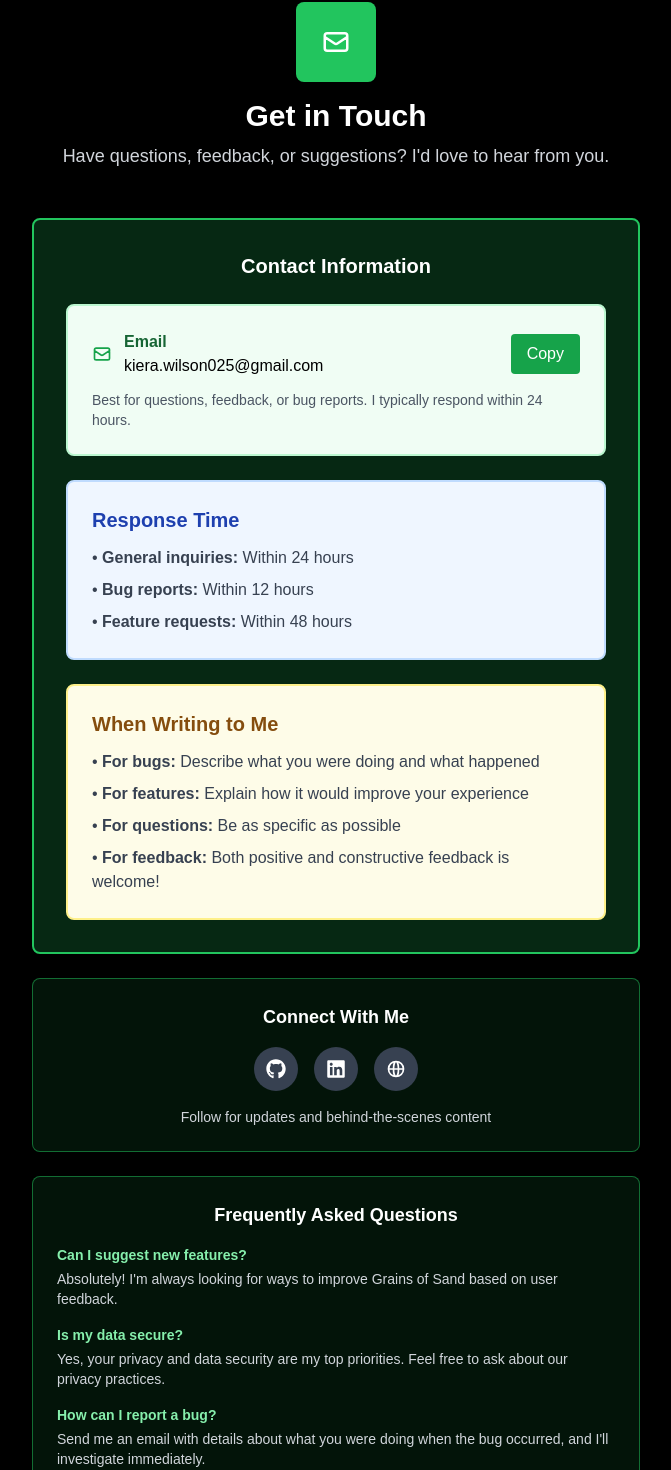
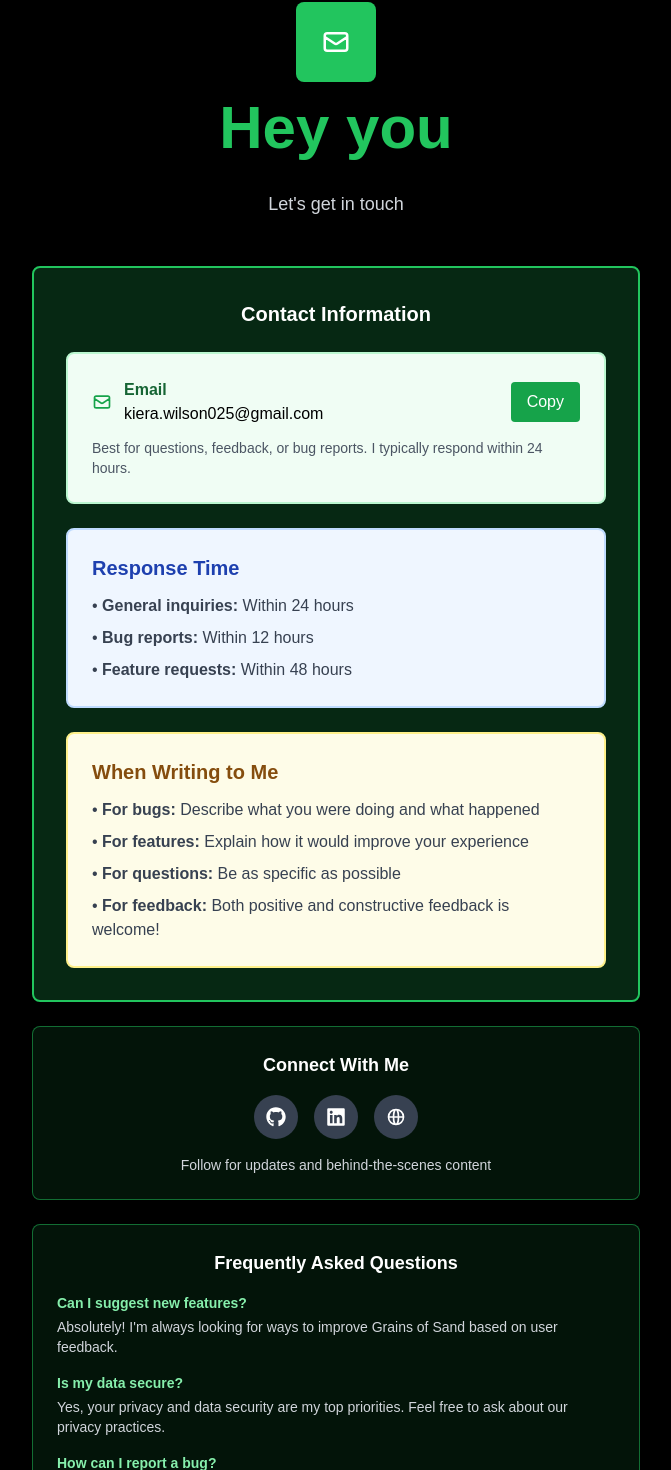
Before and after one commit to kierawilson25/habit-tracker, a Next.js app in the folder Front-end/: page /contact in a window 1280 px wide. Shown: the part 175-1645 px from the top of the page, without its empty margins (304-975 px from the left). Built offline with nearby package versions, Linux system fonts and the light colour scheme; no server answers.

Commit message:
refactor(contact/page.tsx): update contact page (#416)

```diff
--- a/Front-end/src/app/contact/page.tsx
+++ b/Front-end/src/app/contact/page.tsx
@@ -2,7 +2,7 @@
 import { useState, useEffect } from "react";
 import { HiOutlineMail, HiOutlineGlobeAlt } from "react-icons/hi";
 import { FaGithub, FaTwitter, FaLinkedin } from "react-icons/fa";
-import { Button }  from "@/components";
+import { Button, H1 }  from "@/components";
 
 export default function Contact() {
   const [mounted, setMounted] = useState(false);
@@ -40,9 +40,9 @@ export default function Contact() {
             <div className="w-20 h-20 bg-green-500 rounded-lg flex items-center justify-center mx-auto mb-4">
               <HiOutlineMail className="text-white text-3xl" />
             </div>
-            <h1 className="text-3xl font-bold text-white mb-2">Get in Touch</h1>
+            <H1 text="Hey you" />
             <p className="text-gray-300 text-lg">
-              Have questions, feedback, or suggestions? I'd love to hear from you.
+              Let's get in touch
             </p>
           </div>
 
@@ -167,7 +167,7 @@ export default function Contact() {
               </div>
               <div>
                 <h4 className="font-semibold text-green-300 mb-1">How can I report a bug?</h4>
-                <p className="text-gray-300">Send me an email with details about what you were doing when the bug occurred, and I'll investigate immediately.</p>
+                <p className="text-gray-300">Use the 'Report a Bug' link at the bottom of any page, you can submit a description of what you encountered and I'll get right to it.</p>
               </div>
             </div>
           </div>
```
